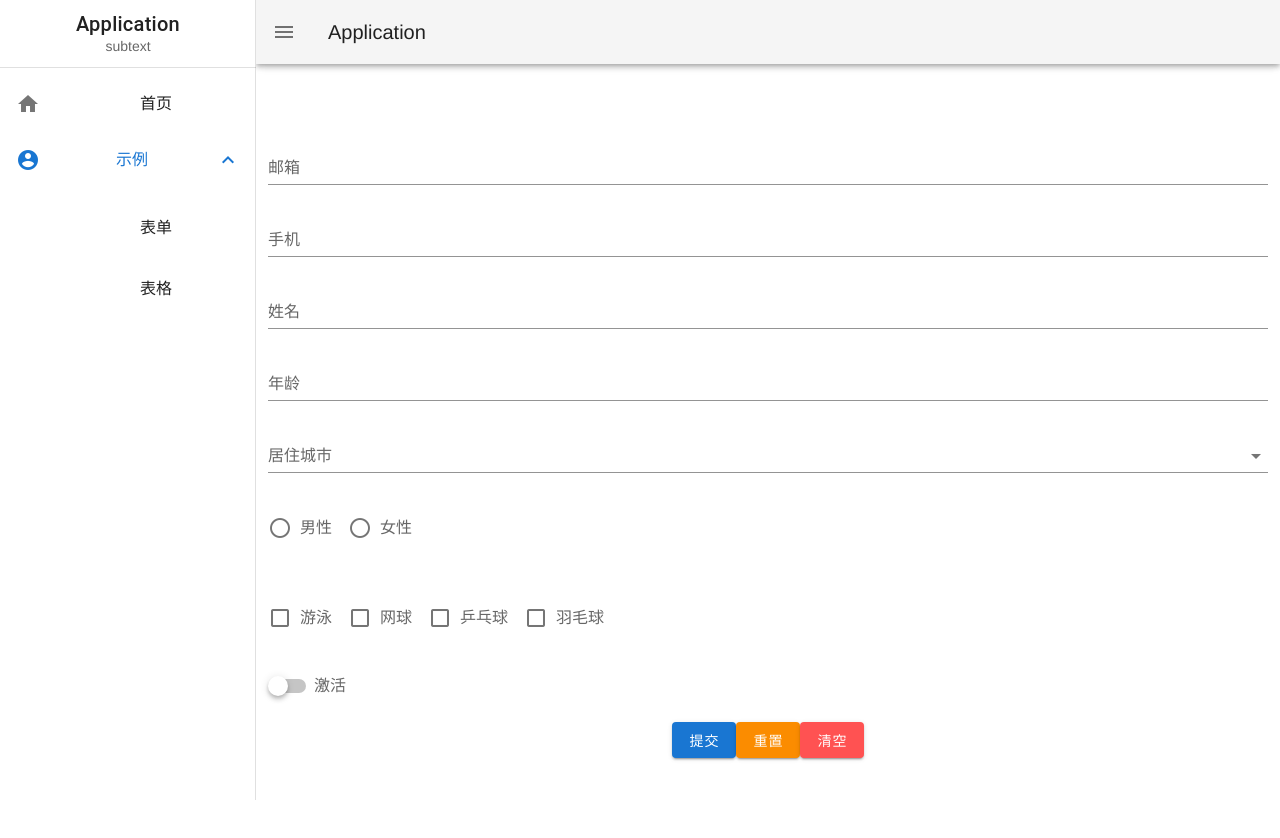
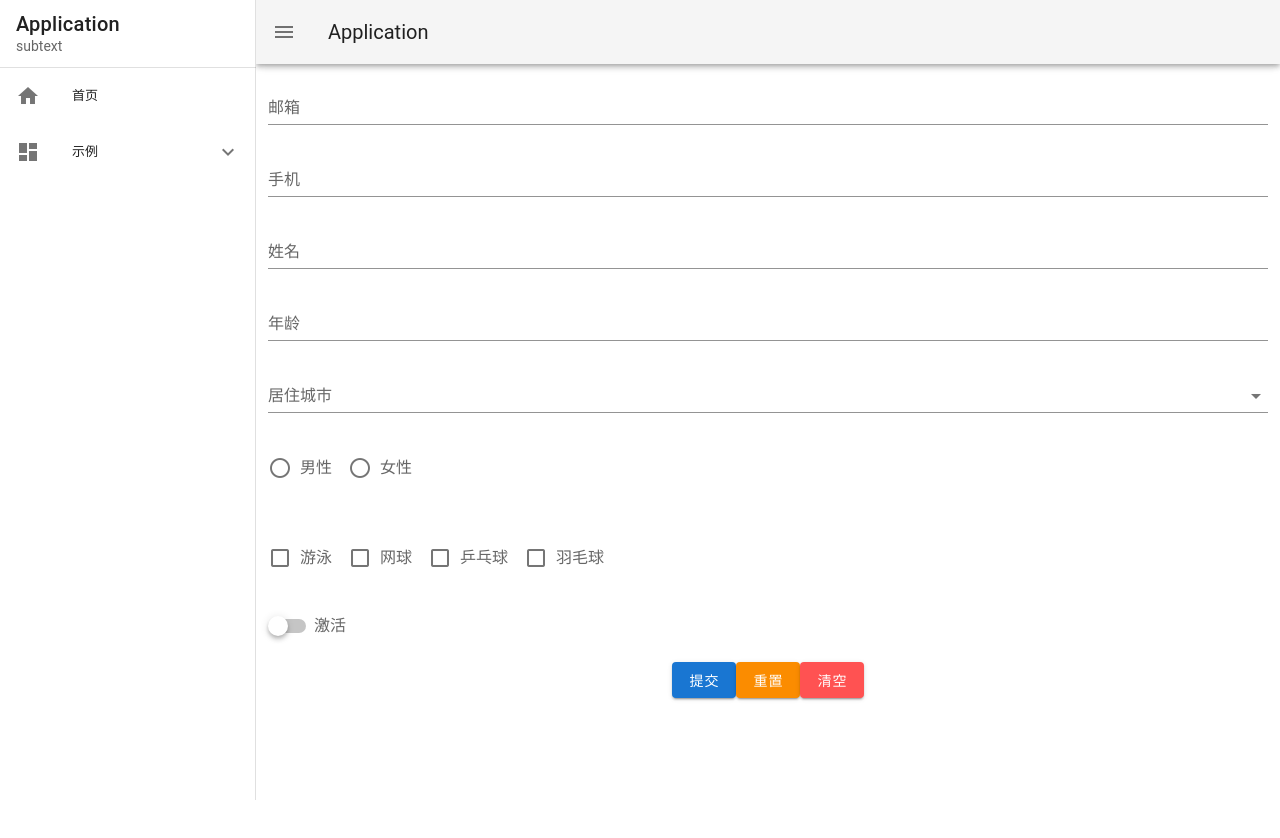
Before and after one commit to ZHTGitHub/vue-rocket, a Vue app: page /demo/form in a window 1280 px wide. Shown: the top 838 px of the page. After the commit the page ends 800 px from the top, so only its background shows below. Built offline with nearby package versions, Linux system fonts and the light colour scheme.

Commit message:
开发ZDrawer组件

```diff
--- a/package.json
+++ b/package.json
@@ -28,6 +28,8 @@
     "deepmerge": "^4.2.2",
     "eslint": "^6.7.2",
     "eslint-plugin-vue": "^6.2.2",
+    "sass": "^1.32.13",
+    "sass-loader": "^12.1.0",
     "vue-template-compiler": "^2.6.11"
   },
   "eslintConfig": {
--- a/src/App.vue
+++ b/src/App.vue
@@ -6,27 +6,6 @@
 
 <script>
   export default {
-    name: 'App',
-    data() {
-      return {
-        drawer: null
-      }
-    }
+    name: 'App'
   }
 </script>
-
-<style>
-  #app {
-    font-family: Avenir, Helvetica, Arial, sans-serif;
-    -webkit-font-smoothing: antialiased;
-    -moz-osx-font-smoothing: grayscale;
-    text-align: center;
-    color: #2c3e50;
-    margin-top: 60px;
-  }
-
-  .form {
-    width: 300px;
-    margin: 100px auto;
-  }
-</style>
--- a/src/components/ZCheckboxs/ZCheckboxs.vue
+++ b/src/components/ZCheckboxs/ZCheckboxs.vue
@@ -75,6 +75,16 @@
           }
         },
         immediate: true
+      },
+
+      value: {
+        handler(value) {
+          console.log(value)
+          if(!value) {
+            this.values = []
+          }
+        },
+        immediate: true
       }
     }
   }
--- a/src/components/ZTextField/ZTextField.vue
+++ b/src/components/ZTextField/ZTextField.vue
@@ -34,9 +34,6 @@
       },
 
       onKeyup() {
-        this.debounce(() => {
-          console.log(this.value)
-        }, 300)
         this.$emit('keyup')
       },
       onBlur() {
--- a/src/layouts/MainLayout/MainLayout.vue
+++ b/src/layouts/MainLayout/MainLayout.vue
@@ -1,66 +1,6 @@
 <template>
   <div class="main-layout">
-    <v-navigation-drawer
-      v-model="drawer"
-      app
-    >
-      <v-list-item>
-        <v-list-item-content>
-          <v-list-item-title class="text-h6">
-            Application
-          </v-list-item-title>
-          <v-list-item-subtitle>
-            subtext
-          </v-list-item-subtitle>
-        </v-list-item-content>
-      </v-list-item>
-
-      <v-divider></v-divider>
-
-      <v-list>
-        <div v-for="(item, index) in menus" :key="`drawer_${ index }`">
-
-          <template v-if="!item.children">
-            <v-list-item link>
-              <v-list-item-icon>
-                <v-icon>mdi-home</v-icon>
-              </v-list-item-icon>
-
-              <v-list-item-title>{{ item.label }}</v-list-item-title>
-            </v-list-item>
-          </template>
-
-
-          <template v-else>
-            <v-list-group
-              :value="true"
-              prepend-icon="mdi-account-circle"
-              no-action
-            >
-              <template v-slot:activator>
-                <v-list-item-content>
-                  <v-list-item-title>{{ item.label }}</v-list-item-title>
-                </v-list-item-content>
-              </template>
-
-                <v-list-item
-                  v-for="(record, i) in item.children"
-                  :key="`drawer_child_${ i }`"
-                  link
-                >
-                  <v-list-item-content>
-                    <v-list-item-icon>
-                      <v-icon>{{ record.icon }}</v-icon>
-                    </v-list-item-icon>
-
-                    <v-list-item-title>{{ record.label }}</v-list-item-title>
-                  </v-list-item-content>
-                </v-list-item>
-            </v-list-group>
-          </template>
-        </div>
-      </v-list>
-    </v-navigation-drawer>
+    <z-drawer></z-drawer>
 
     <v-app-bar app>
       <v-app-bar-nav-icon @click="drawer = !drawer"></v-app-bar-nav-icon>
@@ -76,46 +16,8 @@
 <script>
   export default {
     name: 'MainLayout',
-    data() {
-      return {
-        drawer: null,
-        menus: [
-          {
-            pId: '0',
-            id: '1',
-            index: 0,
-            icon: '',
-            label: '首页',
-            link: ''
-          },
-          {
-            pId: '0',
-            id: '2',
-            index: 1,
-            icon: '',
-            label: '示例',
-            link: '',
-            children: [
-              {
-                pId: '2',
-                id: '2-1',
-                index: 0,
-                icon: '',
-                label: '表单',
-                link: ''
-              },
-              {
-                pId: '2',
-                id: '2-2',
-                index: 1,
-                icon: '',
-                label: '表格',
-                link: ''
-              }
-            ]
-          }
-        ]
-      }
+    components: {
+      'z-drawer': () => import('./ZDrawer')
     }
   }
 </script>
--- /dev/null
+++ b/src/layouts/MainLayout/ZDrawer/ZDrawer.vue
@@ -0,0 +1,126 @@
+<template>
+  <v-navigation-drawer
+    v-model="drawer"
+    app
+    width="256px"
+  >
+    <v-list-item>
+      <v-list-item-content>
+        <v-list-item-title class="text-h6">
+          Application
+        </v-list-item-title>
+        <v-list-item-subtitle>
+          subtext
+        </v-list-item-subtitle>
+      </v-list-item-content>
+    </v-list-item>
+
+    <v-divider></v-divider>
+
+    <div v-for="item in menus" :key="item.id">
+      <template v-if="!item.children">
+        <v-list dense>
+          <v-list-item
+            link
+            @click="onSelect(item, $event)"
+          >
+            <v-list-item-icon>
+              <v-icon>{{ item.icon }}</v-icon>
+            </v-list-item-icon>
+
+            <v-list-item-content>
+              <v-list-item-title>{{ item.title }}</v-list-item-title>
+            </v-list-item-content>
+          </v-list-item>
+        </v-list>
+      </template>
+
+      <template v-else>
+        <v-list dense>
+          <v-list-group
+            v-model="item.active"
+            :prepend-icon="item.icon"
+            no-action
+          >
+            <template v-slot:activator>
+              <v-list-item-content>
+                <v-list-item-title v-text="item.title"></v-list-item-title>
+              </v-list-item-content>
+            </template>
+
+            <v-list-item
+              v-for="child in item.children"
+              :key="child.id"
+              link
+              @click="onSelect(child, $event)"
+            >
+              <v-list-item-icon>
+                <v-icon>{{ child.icon }}</v-icon>
+              </v-list-item-icon>
+
+              <v-list-item-content>
+                <v-list-item-title v-text="child.title"></v-list-item-title>
+              </v-list-item-content>
+            </v-list-item>
+          </v-list-group>
+        </v-list>
+      </template>
+    </div>
+  </v-navigation-drawer>
+</template>
+
+<script>
+  export default {
+    name: 'ZDrawer',
+    data() {
+      return {
+        drawer: null,
+        menus: [
+          {
+            pId: '0',
+            id: '1',
+            index: 0,
+            icon: 'mdi-home',
+            title: '首页',
+            link: '/home'
+          },
+          {
+            pId: '0',
+            id: '2',
+            index: 1,
+            icon: 'mdi-view-dashboard',
+            title: '示例',
+            link: '',
+            children: [
+              {
+                pId: '2',
+                id: '2-1',
+                index: 0,
+                icon: 'mdi-view-dashboard',
+                title: '表单',
+                link: '/demo/form'
+              },
+              {
+                pId: '2',
+                id: '2-2',
+                index: 1,
+                icon: 'mdi-view-dashboard',
+                title: '表格',
+                link: '/demo/table'
+              }
+            ]
+          }
+        ]
+      }
+    },
+
+    methods: {
+      onSelect(item, event) {
+        console.log(event)
+        console.log(item)
+
+        this.$router.push({ path: item.link })
+      }
+    }
+  }
+</script>
--- /dev/null
+++ b/src/layouts/MainLayout/ZDrawer/index.js
@@ -0,0 +1,4 @@
+import ZDrawer from './ZDrawer'
+
+export { ZDrawer }
+export default ZDrawer
--- a/src/main.js
+++ b/src/main.js
@@ -21,8 +21,8 @@ Vue.prototype.util = util
 Vue.config.productionTip = false
 
 new Vue({
+  vuetify,
   router,
-  vuetify,
   store,
   render: h => h(App),
 }).$mount('#app')
--- a/src/mixins/validator/index.js
+++ b/src/mixins/validator/index.js
@@ -93,11 +93,18 @@ export default {
 		reset() {
 			this.$bus.on('ZHT_RESET_FORM', (formId) => {
 				if(this.formId === formId) {
+
+					console.log(this.formKey, this.value)
+
+					const defaultValue = !this.util.tools.isEmpty(this.defaultValue) ? undefined : this.defaultValue
+
 					this.$store.commit('RESET_FORM', {
 						formId: this.formId,
 						formKey: this.formKey,
-						defaultValue: this.defaultValue
+						defaultValue
 					})
+
+					this.errorMessage = ''
 				}
 				this.$bus.off('ZHT_RESET_FORM')
 			})
--- a/src/views/demo/Form/Form.vue
+++ b/src/views/demo/Form/Form.vue
@@ -1,99 +1,77 @@
 <template>
   <div class="demo-form">
-
     <v-container>
       <v-row>
-        <v-col cols="12">
+
+        <template v-for="(item, index) in InfoFormCells" >
+          <v-col
+            v-if="item.inputType === 'text' || item.inputType === 'number'"
+            cols="12"
+            :key="`InfoFormInput_${ index }`"
+          >
             <z-text-field
               :formId="formId"
-            formKey="email"
-            label="邮箱"
-            :rules="[
-              { required: true, message: '邮箱为必填项.' },
-              { email: true, message: '邮箱格式不正确.' }
-            ]"
+              :formKey="item.formKey"
+              :label="item.label"
+              :rules="item.rules"
             ></z-text-field>
           </v-col>
 
-        <v-col cols="12">
-          <z-text-field
-            :formId="formId"
-            formKey="phone"
-            label="手机"
-            :rules="[
-              { required: true, message: '手机为必填项.' },
-              { phone: true, message: '手机格式不正确.' }
-            ]"
-          ></z-text-field>
-        </v-col>
-
-        <v-col cols="12">
-          <z-text-field
-            :formId="formId"
-            formKey="name"
-            label="姓名"
-            :rules="[
-              { required: true, message: '姓名为必填项.' }
-            ]"
-          ></z-text-field>
-        </v-col>
-
-        <v-col cols="12">
-          <z-text-field
-            :formId="formId"
-            formKey="age"
-            label="年龄"
-            :rules="[
-              { required: true, message: '年龄为必填项.' },
-              { numeric: true, message: '年龄为正整数.' },
-            ]"
-          ></z-text-field>
-        </v-col>
-
-        <v-col cols="12">
+          <v-col
+            v-if="item.inputType === 'select'"
+            cols="12"
+            :key="`InfoFormInput_${ index }`"
+          >
             <z-select
               :formId="formId"
-            formKey="area"
-            label="居住城市"
+              :formKey="item.formKey"
+              :label="item.label"
+              :rules="item.rules"
               :options="cityOptions"
-            :rules="[
-              { required: true, message: '居住城市为必选项.' }
-            ]"
             ></z-select>
           </v-col>
 
-        <v-col cols="12">
+          <v-col
+            v-if="item.inputType === 'radios'"
+            cols="12"
+            :key="`InfoFormInput_${ index }`"
+          >
             <z-radios
               :formId="formId"
-            formKey="gender"
-            label="性别"
+              :formKey="item.formKey"
+              :label="item.label"
+              :rules="item.rules"
               :options="genderOptions"
-            :rules="[
-              { required: true, message: '请选择性别.' }
-            ]"
             >
             </z-radios>
           </v-col>
 
-        <v-col cols="12">
+          <v-col
+            v-if="item.inputType === 'checkboxs'"
+            cols="12"
+            :key="`InfoFormInput_${ index }`"
+          >
             <z-checkboxs
               :formId="formId"
-            formKey="hobby"
-            label="兴趣"
+              :formKey="item.formKey"
+              :label="item.label"
+              :rules="item.rules"
               :options="hobbyOptions"
-            :rules="[
-              { required: true, message: '请选择兴趣.' }
-            ]"
             ></z-checkboxs>
           </v-col>
 
-        <v-col cols="12">
+          <v-col
+            v-if="item.inputType === 'switch'"
+            cols="12"
+            :key="`InfoFormInput_${ index }`"
+          >
             <z-switch
               :formId="formId"
-            formKey="active"
-            label="激活"
+              :formKey="item.formKey"
+              :label="item.label"
             ></z-switch>
           </v-col>
+        </template>
 
         <v-col cols="12">
           <div class="btns flex jcc">
@@ -124,12 +102,14 @@
 
 <script>
   import { mapState } from 'vuex'
+  import { InfoFormCells } from './cells'
 
   export default {
     name: 'ZDemoForm',
     data() {
       return {
-        formId: 'info',
+        formId: 'Info',
+        InfoFormCells: InfoFormCells,
         cityOptions: [
           { label: '广州', value: 1 },
           { label: '深圳', value: 2 },
--- /dev/null
+++ b/src/views/demo/Form/cells.js
@@ -0,0 +1,81 @@
+export const InfoFormCells = [
+  {
+    inputType: 'text',
+    formKey: 'email',
+    label: '邮箱',
+    rules: [
+      { required: true, message: '邮箱为必填项.' },
+      { email: true, message: '邮箱格式不正确.' }
+    ],
+    defaultValue: undefined
+  },
+
+  {
+    inputType: 'number',
+    formKey: 'phone',
+    label: '手机',
+    rules: [
+      { required: true, message: '手机为必填项.' },
+      { phone: true, message: '手机格式不正确.' }
+    ],
+    defaultValue: undefined
+  },
+
+  {
+    inputType: 'text',
+    formKey: 'name',
+    label: '姓名',
+    rules: [
+      { required: true, message: '姓名为必填项.' }
+    ],
+    defaultValue: undefined
+  },
+
+  {
+    inputType: 'number',
+    formKey: 'age',
+    label: '年龄',
+    rules: [
+      { required: true, message: '年龄为必填项.' },
+      { numeric: true, message: '年龄为正整数.' }
+    ],
+    defaultValue: undefined
+  },
+
+  {
+    inputType: 'select',
+    formKey: 'area',
+    label: '居住城市',
+    rules: [
+      { required: true, message: '居住城市为必选项.' }
+    ],
+    defaultValue: undefined
+  },
+
+  {
+    inputType: 'radios',
+    formKey: 'gender',
+    label: '性别',
+    rules: [
+      { required: true, message: '请选择性别.' }
+    ],
+    defaultValue: undefined
+  },
+
+  {
+    inputType: 'checkboxs',
+    formKey: 'hobby',
+    label: '兴趣',
+    rules: [
+      { required: true, message: '请选择兴趣.' }
+    ],
+    defaultValue: undefined
+  },
+
+  {
+    inputType: 'switch',
+    formKey: 'active',
+    label: '激活',
+    defaultValue: undefined
+  }
+]
--- a/src/views/demo/Table/Table.vue
+++ b/src/views/demo/Table/Table.vue
@@ -20,7 +20,7 @@
       :loading="loading"
       :loading-text="loadingText"
     >
-      <template v-slot:item.options="{ item }">
+      <template #[`item.options`]="{ item }">
         <v-icon
           small
           class="mr-2"
```
Also changed, not shown: 1 other file (tests, documents, lock files or other folders). Lines whose indentation alone changed are shown as unchanged.
